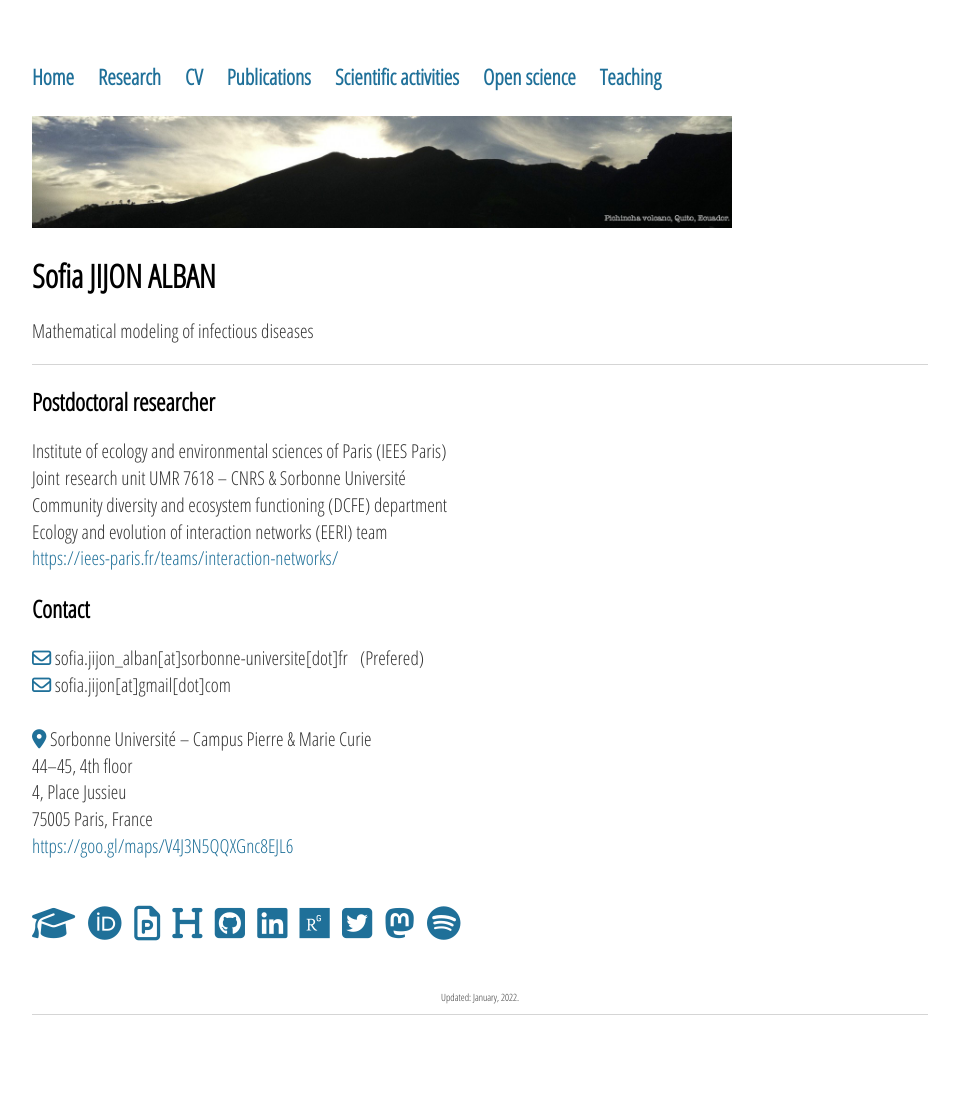
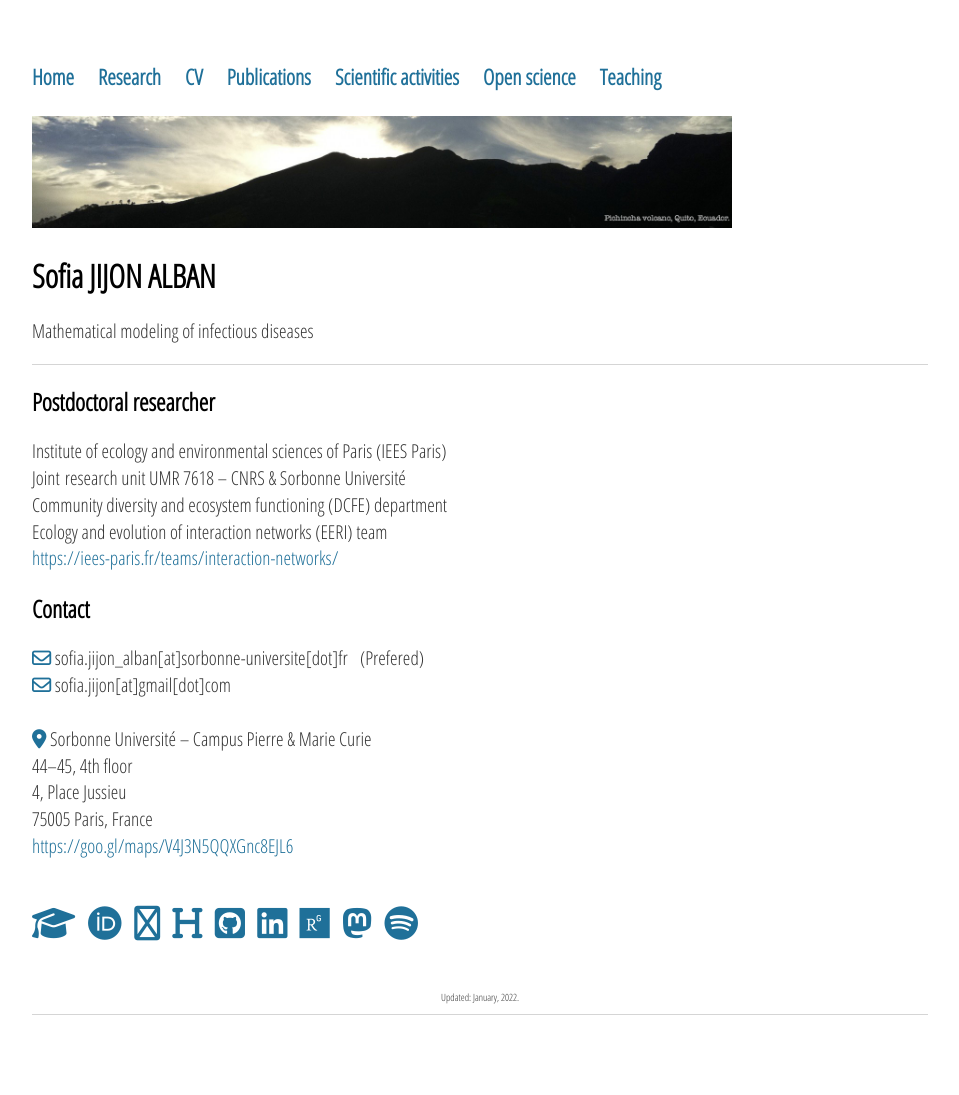
Before and after one commit to sjijon/sjijon.github.io, a Jekyll site: the page built from index.html, in a window 1280 px wide. Shown: the whole page, without its empty margins (160-1119 px from the left). Built offline with Jekyll 4.4.1, drawn with Linux system fonts in a browser that asks for light colours; nearby versions of some CDN libraries.

Commit message:
Fix publons link (WOS)

```diff
--- a/index.html
+++ b/index.html
@@ -54,7 +54,7 @@ title: Sofia JIJON
 		&nbsp;
 		<a href="https://orcid.org/0000-0002-1292-0512" target="_blank"><i class="fab fa-orcid" style="font-size: 1.8em" alt="ORCID"></i></a>
 		&nbsp;
-		<a href="https://publons.com/researcher/4268332/sofia-jijon/" target="_blank"><i class="fa fa-file-powerpoint-o" style="font-size: 1.8em" alt="Publons"></i></a>
+		<a href="https://www.webofscience.com/wos/author/record/AAG-4238-2021" target="_blank"><i class="fa-regular fa-chart-line" style="font-size: 1.8em" alt="Web of Science"></i></a>
 		&nbsp;
 		<a href="https://hal.archives-ouvertes.fr/sofia-jijon" target="_blank"><i class="fas fa-heading" style="font-size: 1.8em" alt="Hal"></i></a>
 		&nbsp;
@@ -64,8 +64,8 @@ title: Sofia JIJON
 		&nbsp;
 		<a href="https://www.researchgate.net/profile/Sofia_Jijon" target="_blank"><i class="fab fa-researchgate" style="font-size: 1.8em" alt="ResearchGate"></i></a>
 		&nbsp;
-		<a href="https://twitter.com/Sofia_Jijon" target="_blank"><i class="fab fa-twitter-square" style="font-size: 1.8em" alt="Twitter"></i></a>
-		&nbsp;
+		<!-- <a href="https://twitter.com/Sofia_Jijon" target="_blank"><i class="fab fa-twitter-square" style="font-size: 1.8em" alt="Twitter"></i></a> -->
+		<!-- &nbsp; -->
 		<a rel="me" href="https://mathstodon.xyz/@sjijon" target="_blank"><i class="fab fa-mastodon" style="font-size: 1.8em" alt="Mastodon"></i></a>
 		&nbsp;
 		<a href="https://open.spotify.com/playlist/0Hv4VKYR3B2Jhw7QHSskMw?si=b63a047ad76649b9" target="_blank"><i class="fab fa-spotify" style="font-size: 1.8em" alt="Playlist"></i></a>
```
